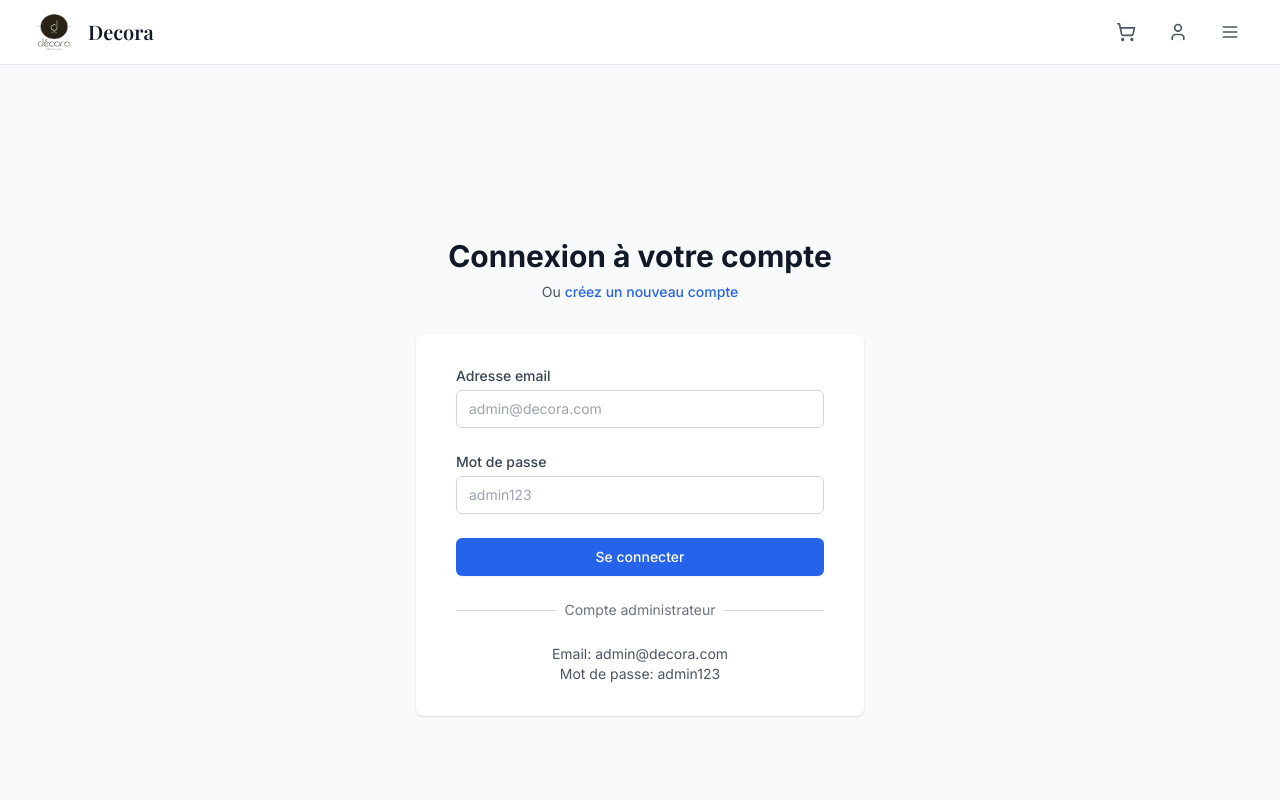
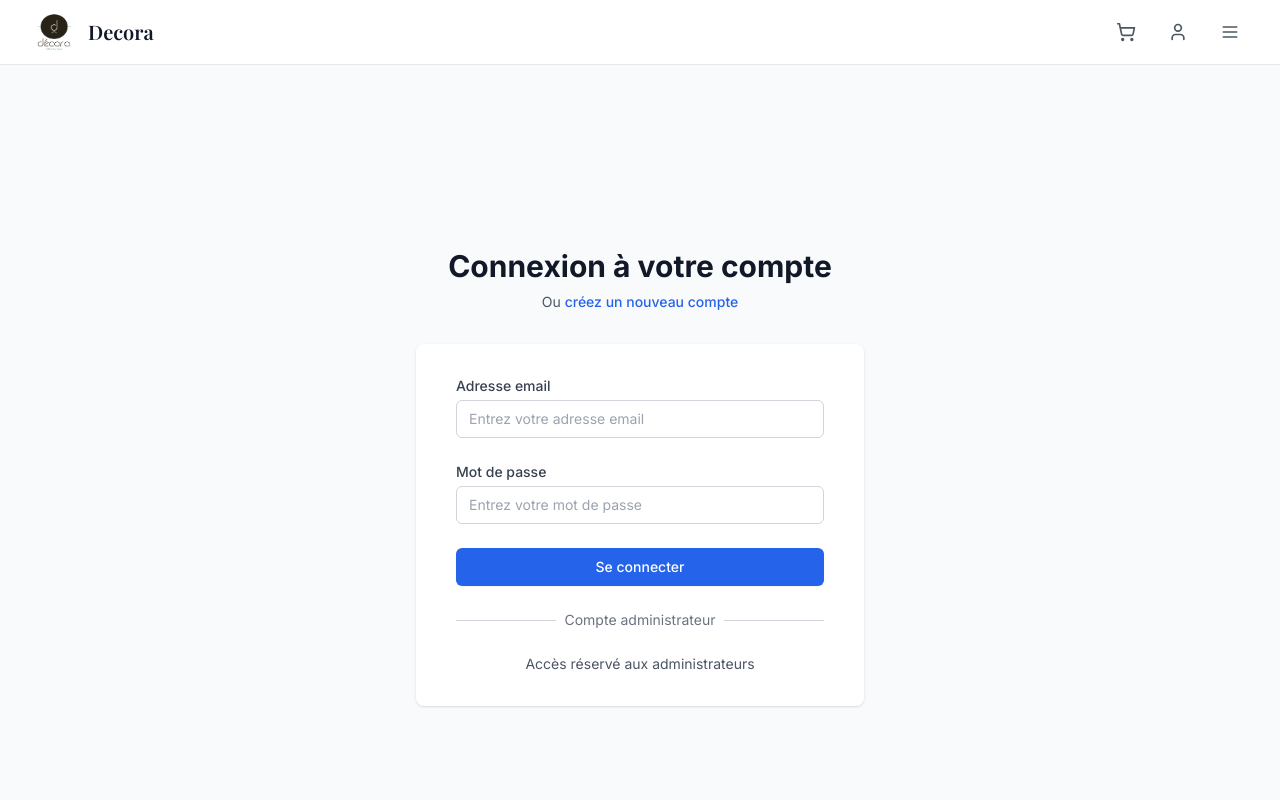
Before and after one commit to samizouari/decora-website, a React (Vite) app in the folder frontend/: page /login in a window 1280 px wide. Shown: the top 800 px of the page. Built offline with nearby package versions, Linux system fonts and the light colour scheme.

Commit message:
Security fix: Remove admin credentials from login page

```diff
--- a/frontend/src/pages/Login.tsx
+++ b/frontend/src/pages/Login.tsx
@@ -91,7 +91,7 @@ const Login = () => {
                   value={formData.email}
                   onChange={handleChange}
                   className="appearance-none block w-full px-3 py-2 border border-gray-300 rounded-md placeholder-gray-400 focus:outline-none focus:ring-blue-500 focus:border-blue-500 sm:text-sm"
-                  placeholder="admin@decora.com"
+                  placeholder="Entrez votre adresse email"
                 />
               </div>
             </div>
@@ -110,7 +110,7 @@ const Login = () => {
                   value={formData.password}
                   onChange={handleChange}
                   className="appearance-none block w-full px-3 py-2 border border-gray-300 rounded-md placeholder-gray-400 focus:outline-none focus:ring-blue-500 focus:border-blue-500 sm:text-sm"
-                  placeholder="admin123"
+                  placeholder="Entrez votre mot de passe"
                 />
               </div>
             </div>
@@ -136,8 +136,7 @@ const Login = () => {
               </div>
             </div>
             <div className="mt-6 text-center text-sm text-gray-600">
-              <p>Email: admin@decora.com</p>
-              <p>Mot de passe: admin123</p>
+              <p>Accès réservé aux administrateurs</p>
             </div>
           </div>
         </div>
```
